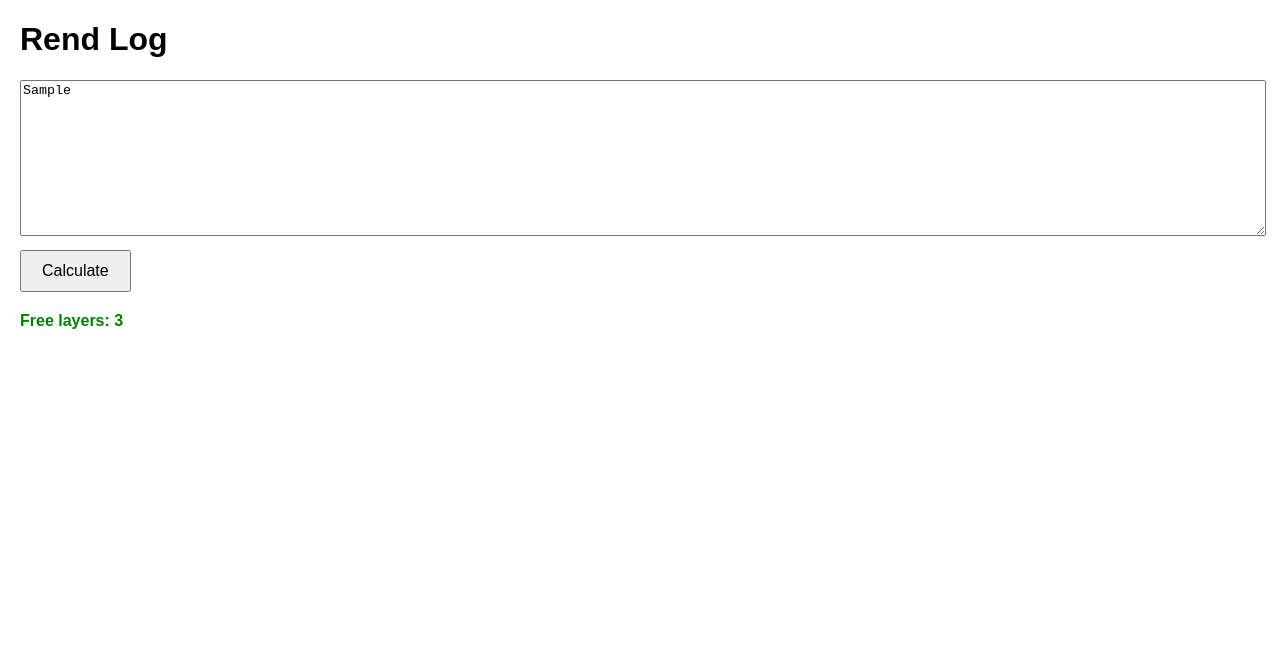
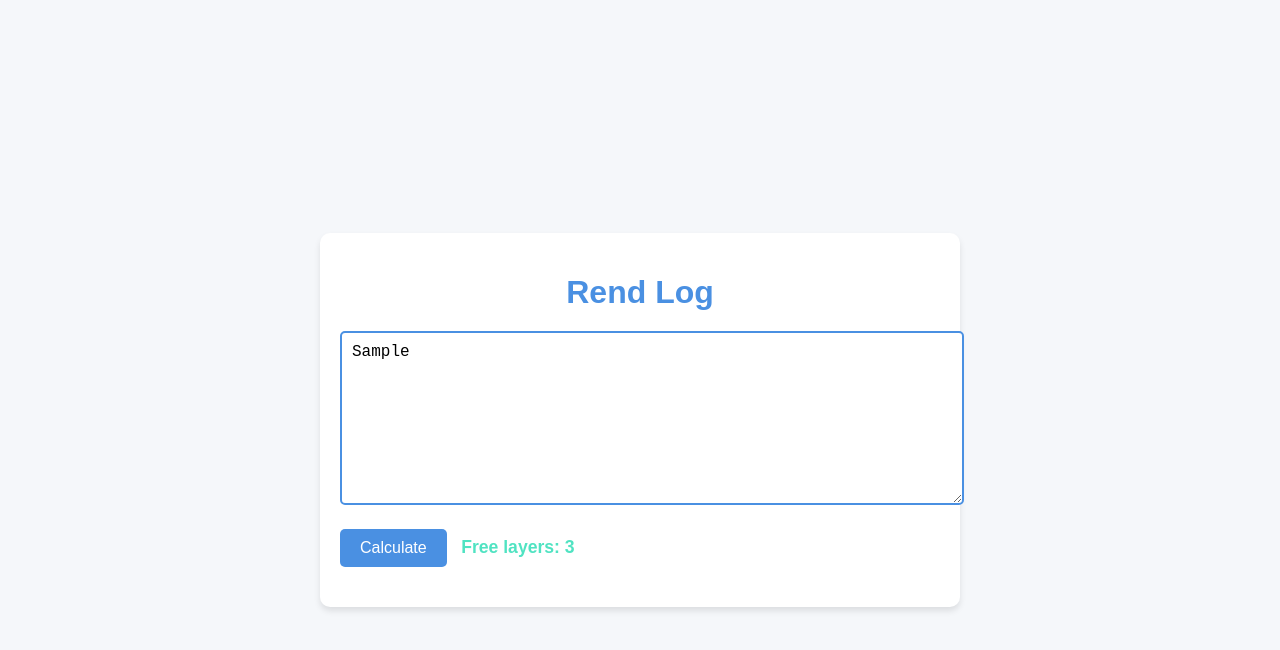
Before and after one commit to mrBugger/rendLog, a plain HTML site: page index.html in a window 1280 px wide. Both pictures are taken after typing "Sample" into the empty fields and a click on the button "Calculate". Drawn offline with Linux system fonts and the light colour scheme.

Commit message:
today/yesterday logic and modern look

```diff
--- a/index.html
+++ b/index.html
@@ -5,37 +5,118 @@
     <meta name="viewport" content="width=device-width, initial-scale=1.0">
     <title>Rend Log</title>
     <style>
+        /* Modern color palette */
+        :root {
+            --primary-color: #4a90e2; /* Blue */
+            --secondary-color: #50e3c2; /* Teal */
+            --background-color: #f5f7fa; /* Light gray */
+            --text-color: #333; /* Dark gray */
+            --card-background: #ffffff; /* White */
+            --shadow: 0 4px 6px rgba(0, 0, 0, 0.1);
+        }
+
         body {
-            font-family: Arial, sans-serif;
-            margin: 20px;
+            font-family: 'Arial', sans-serif;
+            background-color: var(--background-color);
+            color: var(--text-color);
+            margin: 0;
+            padding: 20px;
+            display: flex;
+            justify-content: center;
+            align-items: center;
+            min-height: 100vh;
         }
+
+        .container {
+            background-color: var(--card-background);
+            border-radius: 10px;
+            box-shadow: var(--shadow);
+            padding: 20px;
+            max-width: 600px;
+            width: 100%;
+        }
+
+        h1 {
+            color: var(--primary-color);
+            text-align: center;
+            margin-bottom: 20px;
+            font-size: 2rem;
+        }
+
         textarea {
             width: 100%;
             height: 150px;
-            margin-bottom: 10px;
+            padding: 10px;
+            border: 2px solid var(--primary-color);
+            border-radius: 5px;
+            font-size: 1rem;
+            margin-bottom: 20px;
+            resize: vertical;
+            transition: border-color 0.3s ease;
         }
+
+        textarea:focus {
+            border-color: var(--secondary-color);
+            outline: none;
+        }
+
         button {
+            background-color: var(--primary-color);
+            color: white;
+            border: none;
             padding: 10px 20px;
-            font-size: 16px;
+            font-size: 1rem;
+            border-radius: 5px;
+            cursor: pointer;
+            transition: background-color 0.3s ease;
         }
+
+        button:hover {
+            background-color: var(--secondary-color);
+        }
+
+        .free-layer {
+            color: var(--secondary-color);
+            font-weight: bold;
+            margin-left: 10px;
+            font-size: 1.1rem;
+        }
+
         .rend-info {
             margin-top: 20px;
         }
+
+        .rend-info div {
+            background-color: var(--background-color);
+            padding: 10px;
+            border-radius: 5px;
+            margin-bottom: 10px;
+            box-shadow: var(--shadow);
+            font-size: 1rem;
+        }
+
         .cooldown {
-            color: red;
+            color: #e74c3c; /* Red */
+            font-weight: bold;
         }
-        .free-layer {
-            color: green;
+
+        .free-layer-text {
+            color: var(--secondary-color);
             font-weight: bold;
         }
     </style>
 </head>
 <body>
-    <h1>Rend Log</h1>
-    <textarea id="rendInput" placeholder="Paste your Rend log here..."></textarea>
-    <button onclick="calculateCooldowns()">Calculate</button>
+    <div class="container">
+        <h1>Rend Log</h1>
+        <textarea id="rendInput" placeholder="Paste your Rend log here..."></textarea>
+        <div>
+            <button onclick="calculateCooldowns()">Calculate</button>
+            <span id="freeLayersDisplay" class="free-layer"></span>
+        </div>
 
-    <div id="rendInfo" class="rend-info"></div>
+        <div id="rendInfo" class="rend-info"></div>
+    </div>
 
     <script>
         function calculateCooldowns() {
@@ -51,13 +132,14 @@
                 if (line.trim() === '') return;
 
                 // Extract time and cooldown information
-                const timeMatch = line.match(/Today (\d{1,2}:\d{2}(?:am|pm))/);
+                const timeMatch = line.match(/(Yesterday|Today) (\d{1,2}:\d{2}(?:am|pm))/);
                 const droppedMatch = line.match(/Dropped (\d+ hours? \d+ minutes? \d+ seconds? ago)/);
                 const cooldownMatch = line.match(/Cooldown (\d+h \d+m \d+s)/);
 
                 if (timeMatch) {
-                    const rendTime = timeMatch[1];
-                    const rendDateTime = parseTime(rendTime); // Convert to Date object
+                    const datePrefix = timeMatch[1]; // "Yesterday" or "Today"
+                    const rendTime = timeMatch[2];
+                    const rendDateTime = parseTime(datePrefix, rendTime); // Convert to Date object
                     const cooldown = cooldownMatch ? parseCooldown(cooldownMatch[1]) : 3 * 3600; // Default cooldown is 3 hours
                     const cooldownEnd = new Date(rendDateTime.getTime() + cooldown * 1000);
 
@@ -82,7 +164,7 @@
             Object.keys(combinedEntries).forEach(rendTime => {
                 const { cooldownEnd, onCooldown } = combinedEntries[rendTime];
                 const infoDiv = document.createElement('div');
-                infoDiv.innerHTML = `Rend popped today ${rendTime} `;
+                infoDiv.innerHTML = `Rend popped at ${rendTime} `;
 
                 if (onCooldown) {
                     activeCooldowns++; // Increment the number of active cooldowns
@@ -91,29 +173,21 @@
                     cooldownSpan.dataset.cooldownEnd = cooldownEnd.toISOString();
                     cooldownSpan.innerText = `(cooldown ${formatTime(cooldownEnd - new Date())})`;
                     infoDiv.appendChild(cooldownSpan);
-                } else if (3 - activeCooldowns > 0) {
-                    // Only show "free layer" if there is at least one free layer
-                    const freeLayerSpan = document.createElement('span');
-                    freeLayerSpan.className = 'free-layer';
-                    freeLayerSpan.innerText = 'free layer';
-                    infoDiv.appendChild(freeLayerSpan);
                 }
 
                 rendInfoDiv.appendChild(infoDiv);
             });
 
-            // Display the number of free layers
-            const freeLayers = 3 - activeCooldowns; // Calculate free layers
-            const freeLayersDiv = document.createElement('div');
-            freeLayersDiv.className = 'free-layer';
-            freeLayersDiv.innerText = `Free layers: ${freeLayers}`;
-            rendInfoDiv.appendChild(freeLayersDiv);
+            // Calculate free layers (fixed to 3 total layers)
+            const freeLayers = Math.max(0, 3 - activeCooldowns); // Ensure free layers is not negative
+            const freeLayersDisplay = document.getElementById('freeLayersDisplay');
+            freeLayersDisplay.innerText = `Free layers: ${freeLayers}`;
 
             // Update cooldowns every second
             setInterval(updateCooldowns, 1000);
         }
 
-        function parseTime(timeStr) {
+        function parseTime(datePrefix, timeStr) {
             const [time, modifier] = timeStr.split(/(am|pm)/);
             let [hours, minutes] = time.split(':');
             hours = parseInt(hours);
@@ -123,6 +197,9 @@
             if (modifier === 'am' && hours === 12) hours = 0;
 
             const date = new Date();
+            if (datePrefix === "Yesterday") {
+                date.setDate(date.getDate() - 1); // Adjust for "Yesterday"
+            }
             date.setHours(hours, minutes, 0, 0);
             return date;
         }
@@ -157,17 +234,14 @@
                     activeCooldowns++; // Count active cooldowns
                     span.innerText = `(cooldown ${formatTime(remaining)})`;
                 } else {
-                    span.className = 'free-layer';
-                    span.innerText = 'free layer';
+                    span.remove(); // Remove the cooldown span if the cooldown has ended
                 }
             });
 
-            // Update the number of free layers
-            const freeLayers = 3 - activeCooldowns;
-            const freeLayersDiv = document.querySelector('.free-layer:last-child');
-            if (freeLayersDiv) {
-                freeLayersDiv.innerText = `Free layers: ${freeLayers}`;
-            }
+            // Update the number of free layers (fixed to 3 total layers)
+            const freeLayers = Math.max(0, 3 - activeCooldowns); // Ensure free layers is not negative
+            const freeLayersDisplay = document.getElementById('freeLayersDisplay');
+            freeLayersDisplay.innerText = `Free layers: ${freeLayers}`;
         }
     </script>
 </body>
```
